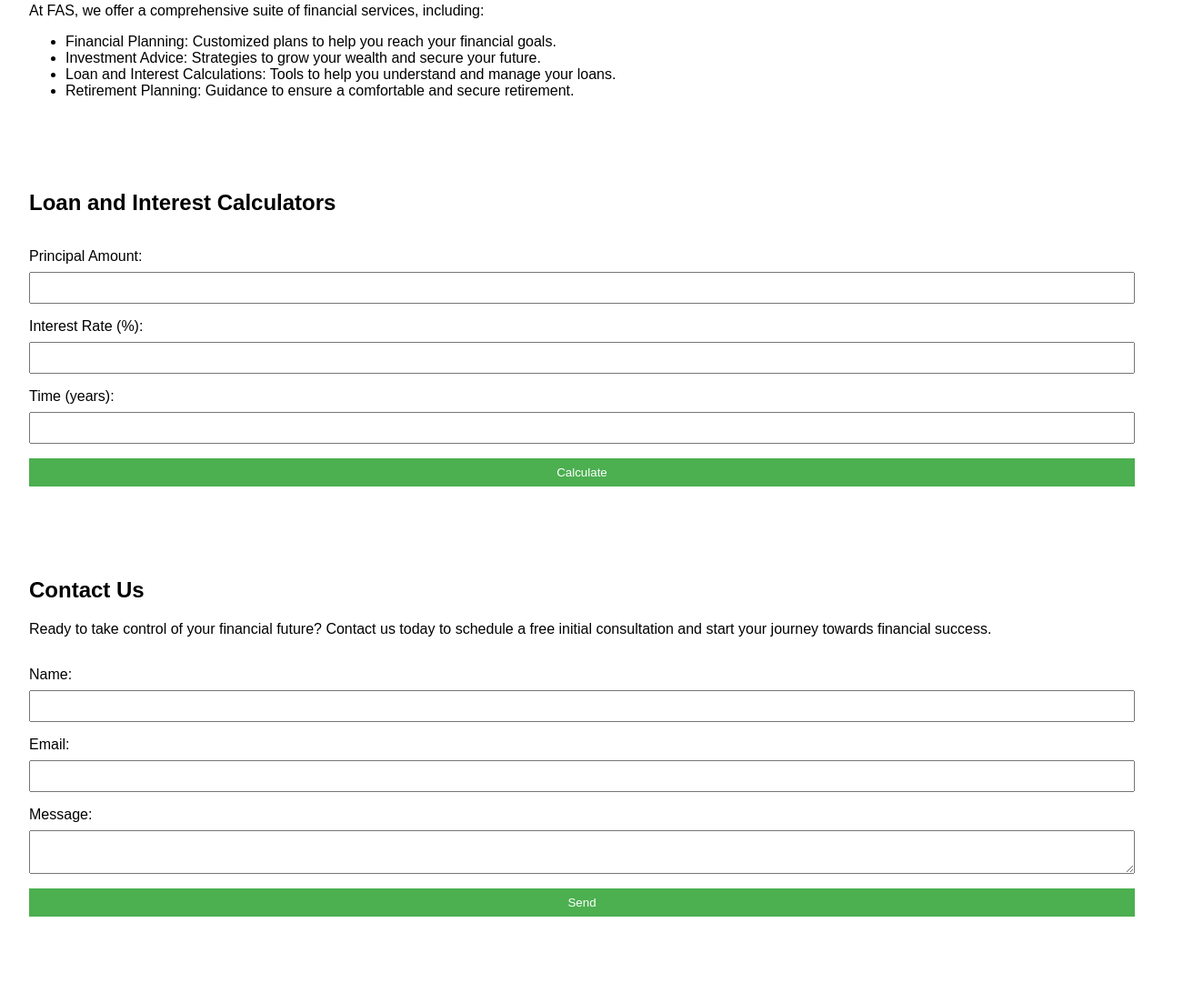
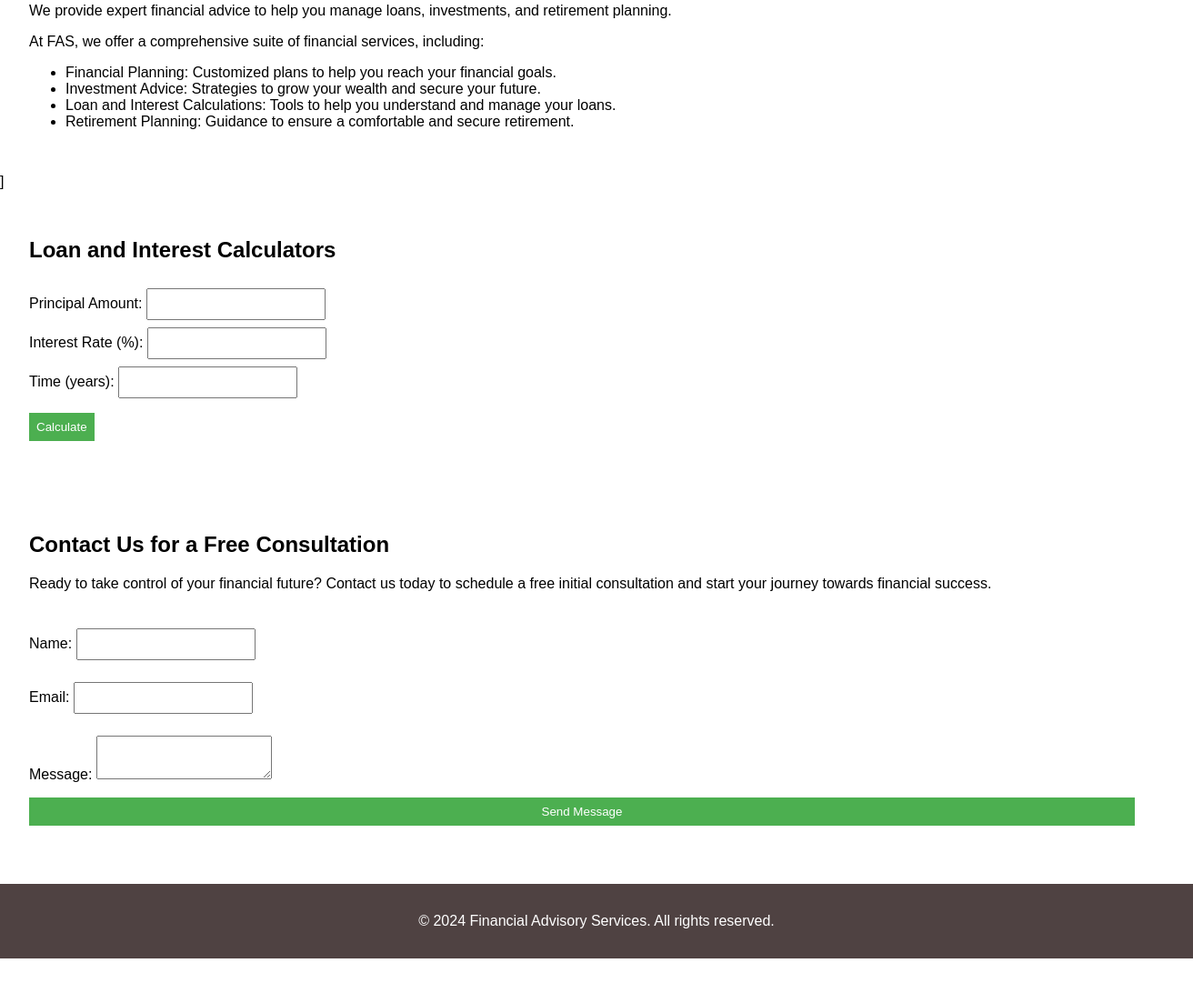
Before and after one commit to developer-anand/FAS, a plain HTML site: page index.html in a window 1280 px wide. Shown: the part 634-1726 px from the top of the page at 91% size, 1312 px wide, since content can reach past the window. After the commit the page ends 1688 px from the top, so only its background shows below. Drawn offline with Linux system fonts and the light colour scheme.

Commit message:
Update index.html

```diff
--- a/index.html
+++ b/index.html
@@ -1,57 +1,3 @@
-<!-- <!DOCTYPE html>
-<html lang="en">
-<head>
-    <meta charset="UTF-8">
-    <meta name="viewport" content="width=device-width, initial-scale=1.0">
-    <title>Financial Advisory Service</title>
-    <link rel="stylesheet" href="styles.css">
-    <script src="https://cdnjs.cloudflare.com/ajax/libs/scrollreveal/4.0.9/scrollreveal.min.js"></script>
-</head>
-<body>
-
-    <header>
-        <h1>Financial Advisory Services</h1>
-        <p>Your partner in financial success</p>
-    </header>
-
-
-    <section id="services">
-        <h2>Our Services</h2>
-        <p>We provide expert financial advice to help you manage loans, investments, and retirement planning.</p>
-    </section>
-
-
-    <section id="calculator">
-        <h2>Loan and Interest Calculator</h2>
-        <form id="loanCalculator">
-            <label>Loan Amount: <input type="number" id="loanAmount" required></label>
-            <label>Interest Rate (%): <input type="number" id="interestRate" step="0.01" required></label>
-            <label>Loan Duration (Years): <input type="number" id="loanDuration" required></label>
-            <button type="button" onclick="calculateLoan()">Calculate</button>
-        </form>
-        <p id="result"></p>
-    </section>
-
-
-    <section id="contact">
-        <h2>Contact Us for a Free Consultation</h2>
-        <form id="contactForm">
-            <label>Name: <input type="text" id="userName" required></label>
-            <label>Email: <input type="email" id="userEmail" required></label>
-            <label>Message: <textarea id="userMessage" required></textarea></label>
-            <button type="button" onclick="sendEmail()">Send Message</button>
-        </form>
-    </section>
-
-
-    <footer>
-        <p>&copy; 2024 Financial Advisory Services. All rights reserved.</p>
-    </footer>
-
-    <script src="scripts.js"></script>
-</body>
-</html> -->
-
 <!DOCTYPE html>
 <html lang="en">
 <head>
@@ -91,6 +37,7 @@
     </section>
     <section id="services">
         <h2>Our Services</h2>
+        <p>We provide expert financial advice to help you manage loans, investments, and retirement planning.</p>
         <p>At FAS, we offer a comprehensive suite of financial services, including:</p>
           <ul>
             <li>Financial Planning: Customized plans to help you reach your financial goals.</li>
@@ -100,39 +47,49 @@
         </ul>
     </section>
 
+ ]
+
     <section id="calculators">
         <h2>Loan and Interest Calculators</h2>
         <form id="loanCalculator">
+            <div class="form-group">
                 <label for="principal">Principal Amount:</label>
                 <input type="number" id="principal" name="principal" required>
+            </div>
+            <div class="form-group">
                 <label for="rate">Interest Rate (%):</label>
                 <input type="number" id="rate" name="rate" required>
+            </div>
+            <div class="form-group">
                 <label for="time">Time (years):</label>
                 <input type="number" id="time" name="time" required>
+            </div>
+            <div class="button-container">
             <button type="button" onclick="calculateLoan()">Calculate</button>
+        </div>
         </form>
         <p id="result"></p>
     </section>
+
+
+
     <section id="contact">
-        <h2>Contact Us</h2>
+        <h2>Contact Us for a Free Consultation</h2>
         <p>
             Ready to take control of your financial future? Contact us today to schedule a free initial consultation and start your journey towards financial success.
             </p>
         <form id="contactForm">
-            <label for="name">Name:</label>
-            <input type="text" id="name" name="name" required>
-            <label for="email">Email:</label>
-            <input type="email" id="email" name="email" required>
-            <label for="message">Message:</label>
-            <textarea id="message" name="message" required></textarea>
-            <button type="submit">Send</button>
+            <label for="name">Name: <input type="text" id="userName" required></label>
+            <label for="email">Email: <input type="email" id="userEmail" required></label>
+            <label for="message">Message: <textarea id="userMessage" required></textarea></label>
+            <button type="button" onclick="sendEmail()">Send Message</button>
         </form>
     </section>
-    <section>
+
     <footer>
         <p>&copy; 2024 Financial Advisory Services. All rights reserved.</p>
     </footer>
-</section>
+
     <script src="scripts.js"></script>
 </body>
 </html>
```
Lines whose indentation alone changed are shown as unchanged.
